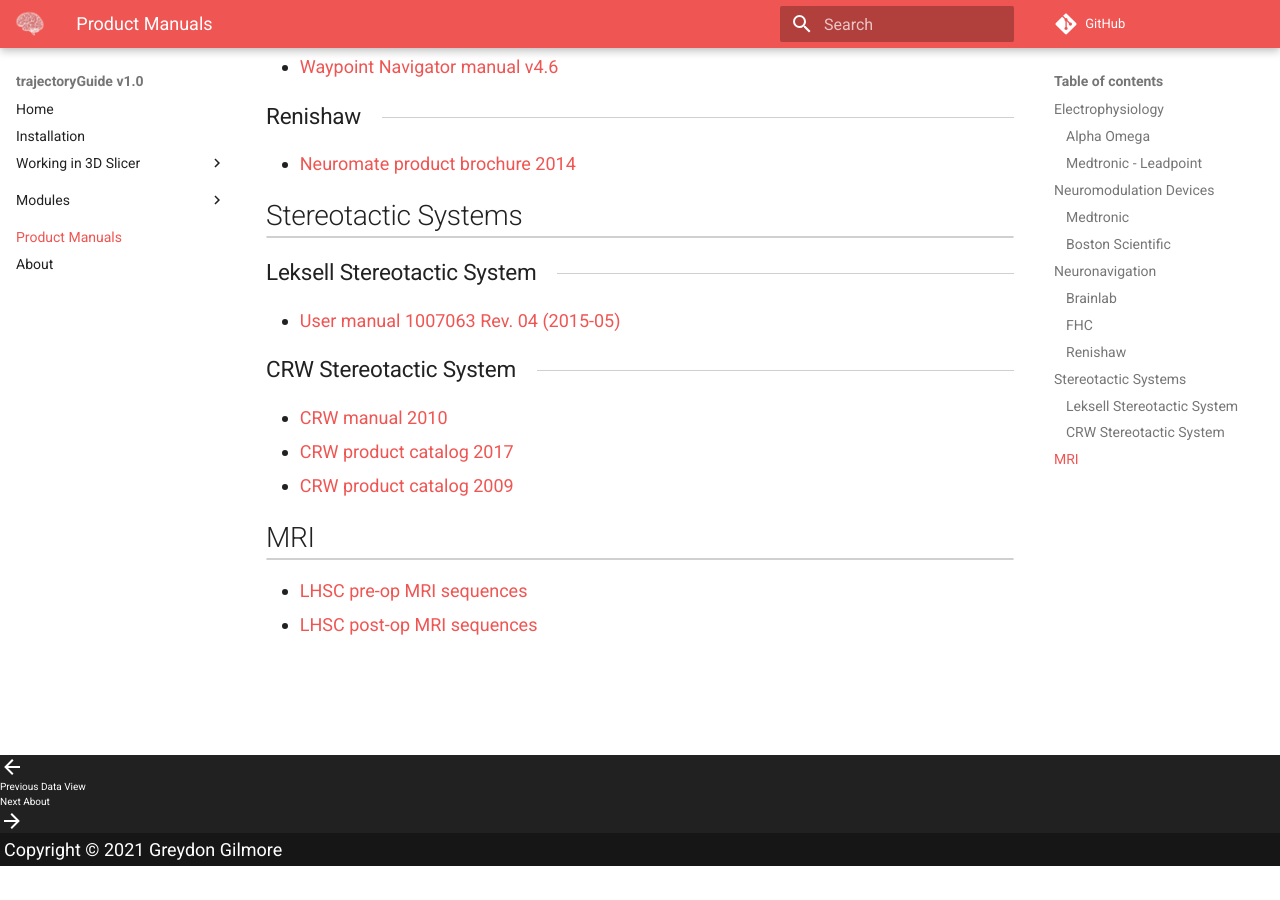
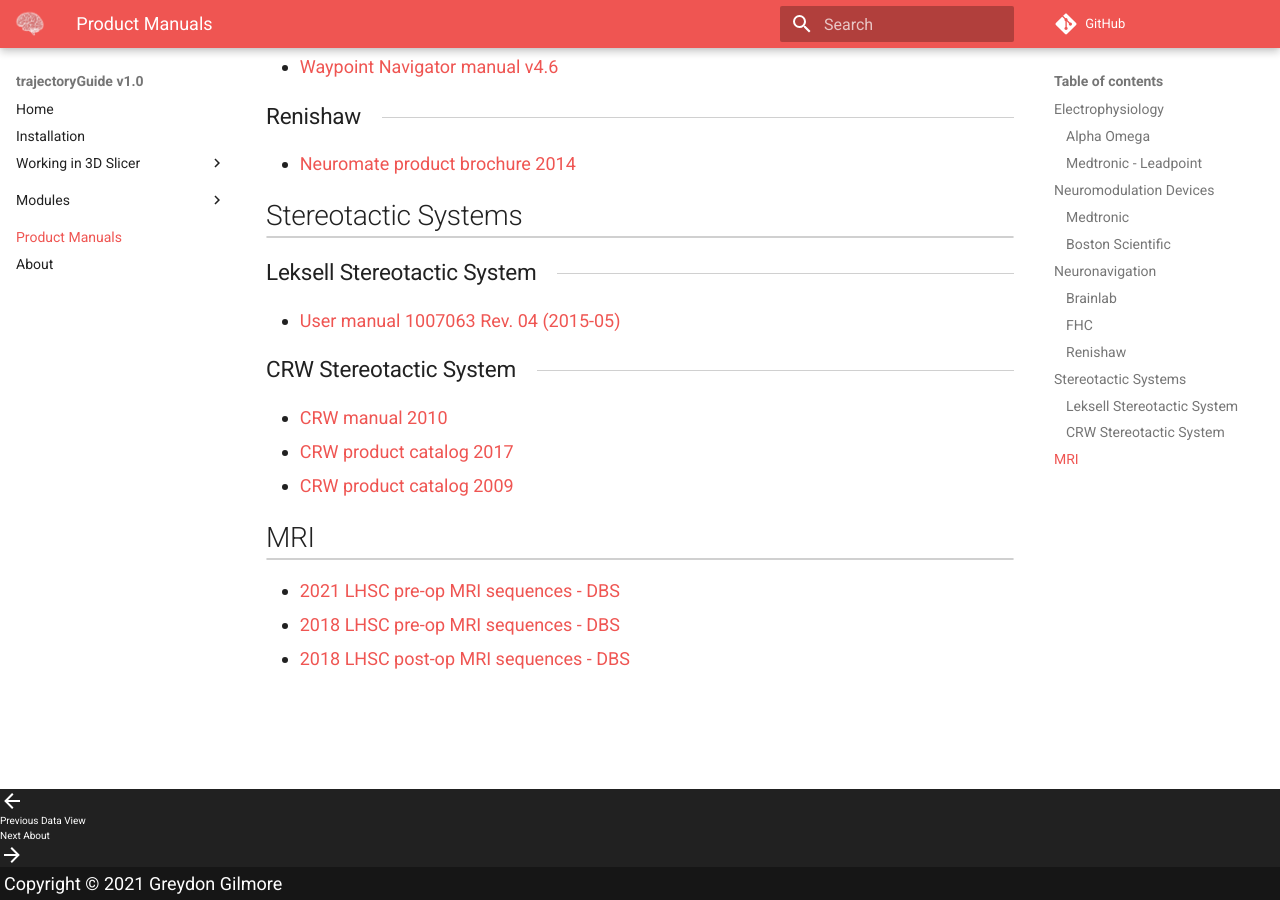
Before and after one commit to greydongilmore/trajectoryGuide-site, an MkDocs documentation site: the page built from docs/manuals.md, in a window 1280 px wide and 900 px high, scrolled down 1681 px. Built offline with MkDocs 1.6.1 and Material for MkDocs 9.7.7, drawn with Linux system fonts in a browser that asks for light colours; nearby versions of some CDN libraries; comment, search, counter and statistics services are not loaded; before the commit the page ends 2547 px from its top, so only the background shows below that.

Commit message:
Update manuals.md

```diff
--- a/docs/manuals.md
+++ b/docs/manuals.md
@@ -81,8 +81,9 @@
 
 ## MRI
 
-* <a href="static/lhsc_dbs_mri_protocol_pre.pdf" target="_blank">LHSC pre-op MRI sequences</a>
-* <a href="static/lhsc_dbs_mri_protocol_post.pdf" target="_blank">LHSC post-op MRI sequences</a>
+* <a href="static/lhsc_dbs_mri_protocol_pre_2021.pdf" target="_blank">2021 LHSC pre-op MRI sequences - DBS</a>
+* <a href="static/lhsc_dbs_mri_protocol_pre_2018.pdf" target="_blank">2018 LHSC pre-op MRI sequences - DBS</a>
+* <a href="static/lhsc_dbs_mri_protocol_post.pdf" target="_blank">2018 LHSC post-op MRI sequences - DBS</a>
 
 
 <br>
```
